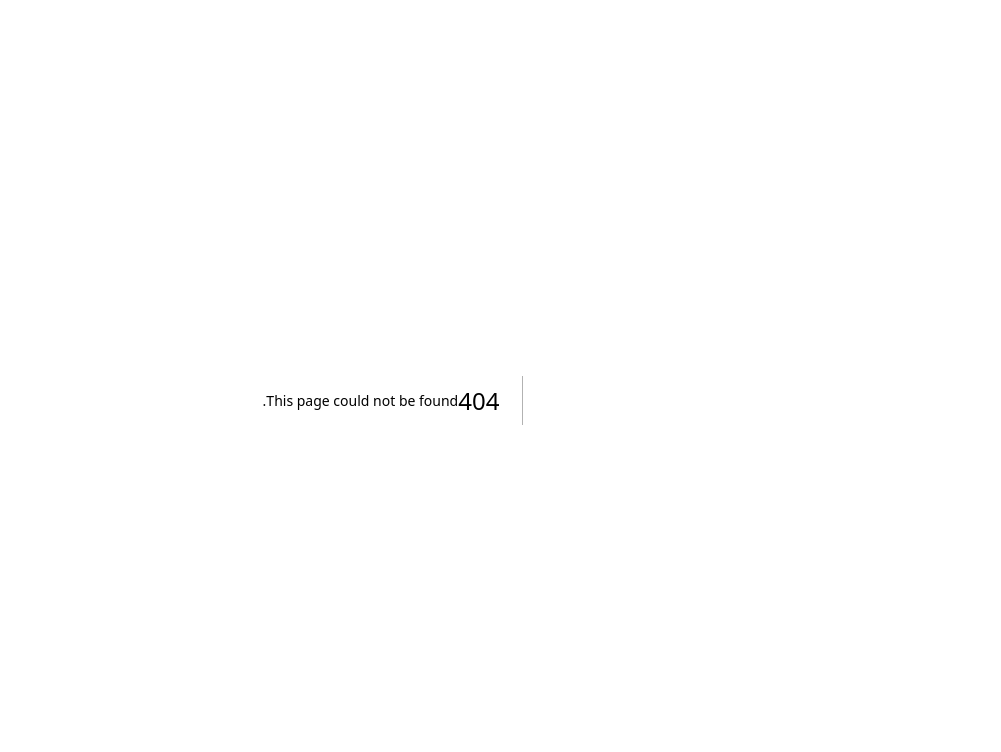
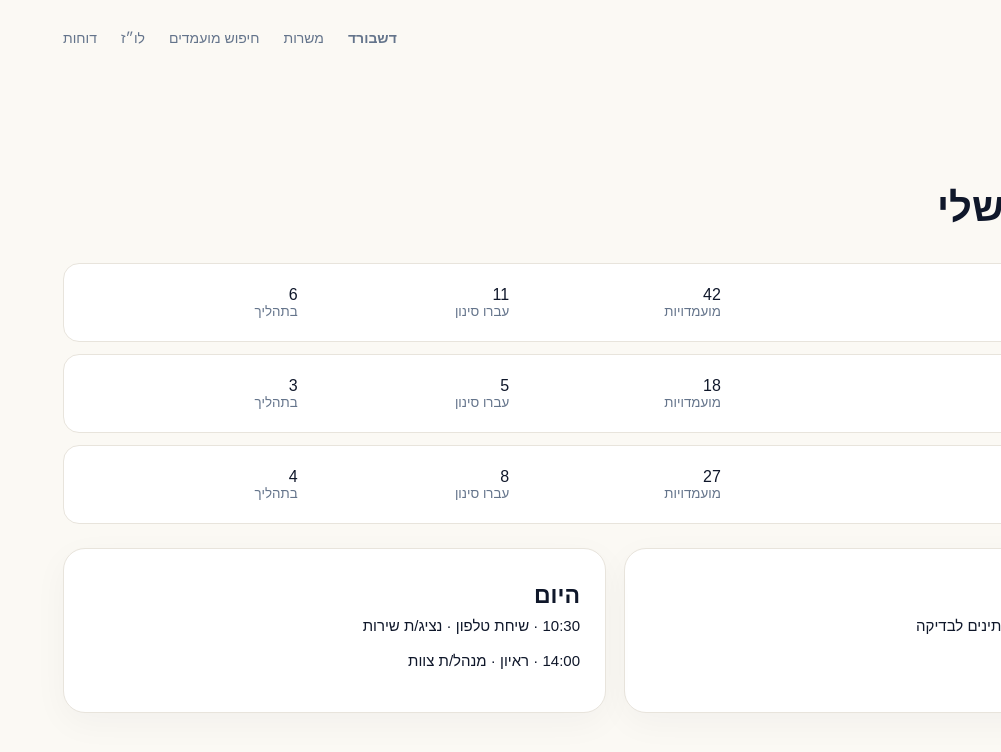
Before and after one commit to IritSel/recruitment-ai, a Next.js app: page /recruiter in a window 1280 px wide. Before the commit this address had no page. Shown: the top 752 px of the page, without its empty margins (279-1280 px from the left). Built offline with nearby package versions, Linux system fonts and the light colour scheme.

Commit message:
Build V0.1 app shell

```diff
--- /dev/null
+++ b/app/recruiter/page.tsx
@@ -0,0 +1,3 @@
+import Link from "next/link";
+const jobs=[["נציגי שירות","42","11","6"],["מנהל/ת צוות","18","5","3"],["בק אופיס","27","8","4"]];
+export default function Recruiter(){return <main className="shell"><nav className="nav"><Link className="brand" href="/">Recruitment AI</Link><div className="navlinks"><b>דשבורד</b><span>משרות</span><span>חיפוש מועמדים</span><span>לו״ז</span><span>דוחות</span></div></nav><section style={{padding:"45px 0"}}><span className="eyebrow">דשבורד מגייס/ת</span><h1 style={{fontSize:40}}>המשרות שלי</h1><div style={{display:"grid",gap:12}}>{jobs.map(j=><div key={j[0]} style={{display:"grid",gridTemplateColumns:"2fr repeat(3,1fr)",background:"#fff",padding:22,borderRadius:16,border:"1px solid #e8e4dc",alignItems:"center"}}><b>{j[0]}</b><span>{j[1]}<small style={{display:"block",color:"#64748b"}}>מועמדויות</small></span><span>{j[2]}<small style={{display:"block",color:"#64748b"}}>עברו סינון</small></span><span>{j[3]}<small style={{display:"block",color:"#64748b"}}>בתהליך</small></span></div>)}</div><div style={{display:"grid",gridTemplateColumns:"1fr 1fr",gap:18,marginTop:24}}><div className="choice"><h2>דורש טיפול</h2><p>5 מועמדים חדשים ממתינים לבדיקה</p><p>2 החלטות לאחר ראיון</p></div><div className="choice"><h2>היום</h2><p>10:30 · שיחת טלפון · נציג/ת שירות</p><p>14:00 · ראיון · מנהל/ת צוות</p></div></div></section></main>}
```
